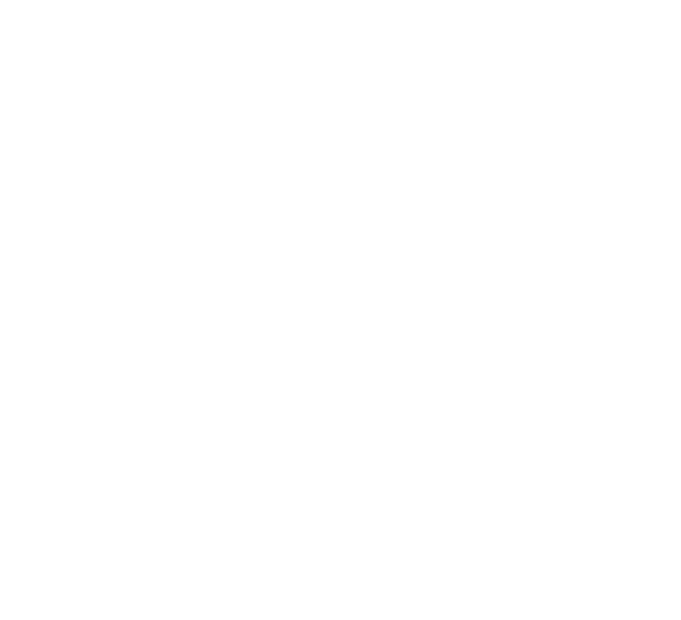
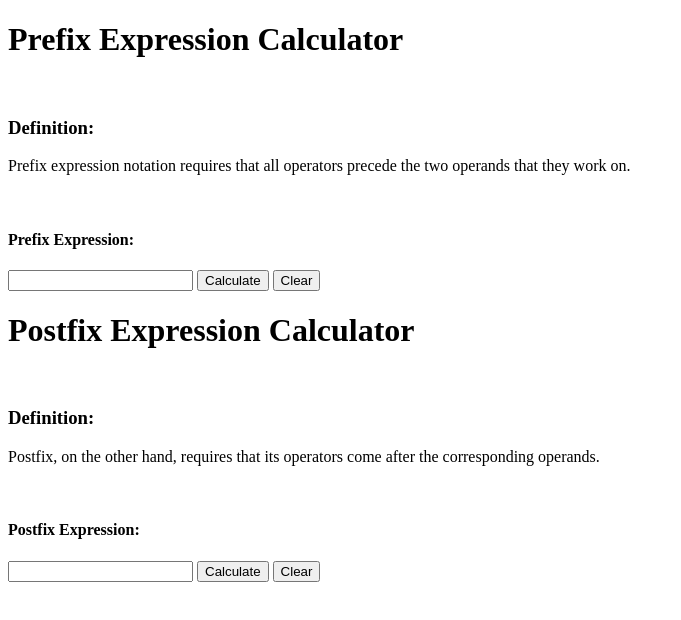
Before and after one commit to alielajami/fcs-calculator, a plain HTML site: page index.html in a window 1280 px wide. Shown: the whole page, without its empty margins (0-681 px from the left). Drawn offline with Linux system fonts and the light colour scheme.

Commit message:
Creating basic html code for the calculation fields, some headers and paragraphs

```diff
--- a/index.html
+++ b/index.html
@@ -6,6 +6,31 @@
     <title>Prefix & Postfix Expression Calculator</title>
 </head>
 <body>
-
+    <div class="prefix">
+        <h1 class="title">Prefix Expression Calculator</h1>
+            <br>
+        <h3 class="def">Definition:</h3>
+        <p class="paragraph"> Prefix expression notation requires that all operators precede the two operands that they work on.</p>
+        <br>
+        <div class="precalc">
+            <h4>Prefix Expression: </h4>
+            <input type="text">
+            <button>Calculate</button>
+            <button>Clear</button>
+        </div>
+    </div>
+    <div class="postfix">
+        <h1 class="title">Postfix Expression Calculator</h1>
+            <br>
+        <h3 class="def">Definition:</h3>
+        <p class="paragraph"> Postfix, on the other hand, requires that its operators come after the corresponding operands.</p>
+        <br>
+        <div class="postcalc">
+            <h4>Postfix Expression: </h4>
+            <input type="text">
+            <button>Calculate</button>
+            <button>Clear</button>
+        </div>
+    </div>
 </body>
 </html>
```
